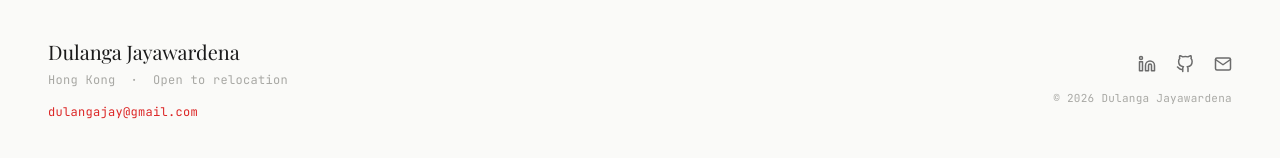
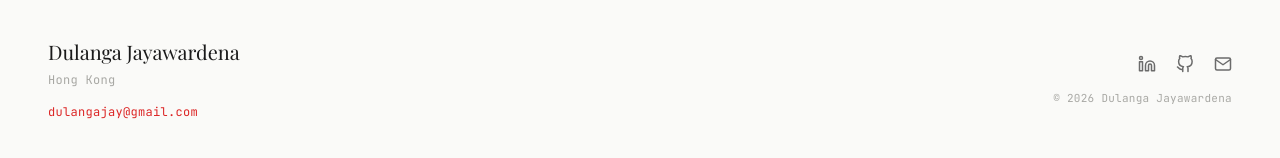
Before and after one commit to dulangaj/dulangaj.github.io, a React (Vite) app: page /#/post/cuhk-2020 in a window 1280 px wide. Shown: the part 2945-3103 px from the top of the page. Built offline with nearby package versions, Linux system fonts and the light colour scheme; a web font is replaced by a local one.

Commit message:
icc jpeg

```diff
--- a/src/components/layout/Footer.tsx
+++ b/src/components/layout/Footer.tsx
@@ -25,7 +25,7 @@ export function Footer() {
             {SiteConfig.name}
           </p>
           <p className="font-mono text-[12px] text-[var(--color-subtle)] tracking-wide">
-            {SiteConfig.location} &nbsp;·&nbsp; Open to relocation
+            {SiteConfig.location} &nbsp;
           </p>
           <a
             href={SiteConfig.mailtoLink}
```
Also changed, not shown: assets/img/23.10_icc.jpeg (added).
